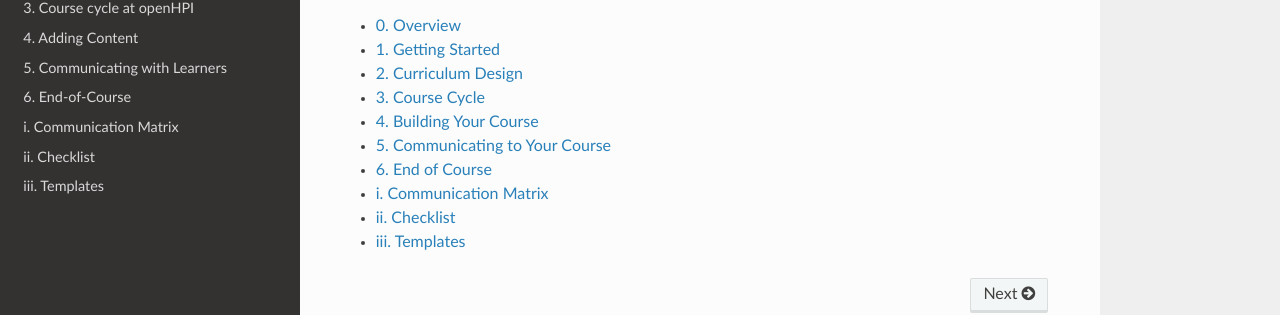
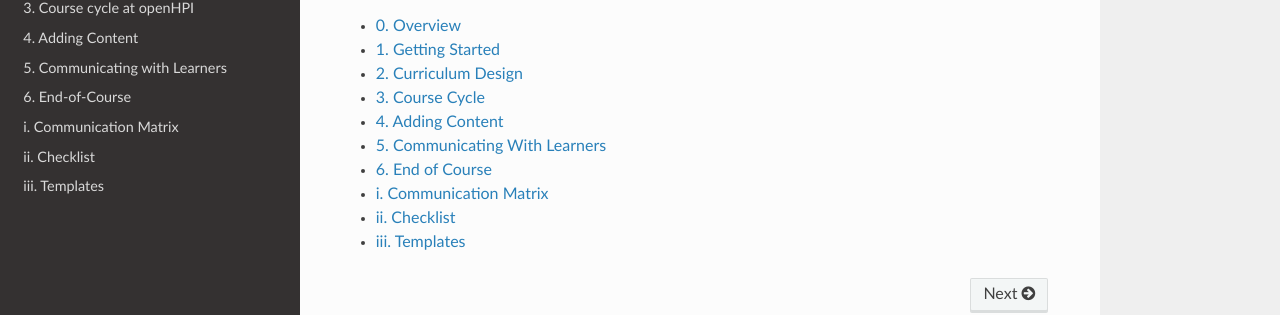
Before and after one commit to openHPI/TeachingTeamGuidelines, an MkDocs documentation site: the page built from docs/index.md, in a window 1280 px wide. Shown: the part 218-533 px from the top of the page. Built offline with MkDocs 1.6.1, drawn with Linux system fonts in a browser that asks for light colours; nearby versions of some CDN libraries; old or Windows-style settings are respelled for this version of MkDocs.

Commit message:
Update index.md

```diff
--- a/docs/index.md
+++ b/docs/index.md
@@ -6,8 +6,8 @@ This guide enables course instructors to become familiar with teaching an online
    - [1. Getting Started](01_getting-started.md)
    - [2. Curriculum Design](02_curriculum-design.md)
    - [3. Course Cycle](03_course-cycle_schedule.md)
-   - [4. Building Your Course](04_adding-content.md)
-   - [5. Communicating to Your Course](05_community-management.md)
+   - [4. Adding Content](04_adding-content.md)
+   - [5. Communicating With Learners](05_community-management.md)
    - [6. End of Course](06_end-of-course.md)
    - [i. Communication Matrix](07_communication-matrix.md)
    - [ii. Checklist](checklist.md)
```
